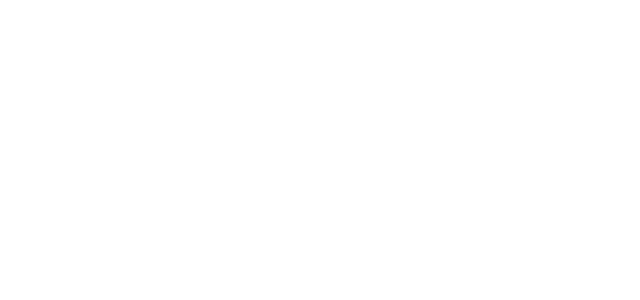
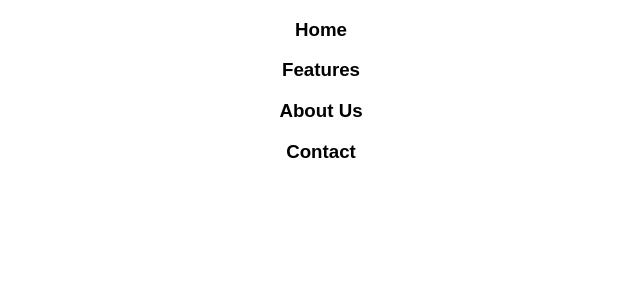
Before and after one commit to coopterrones/poppn-web, a React (Create React App) app: page / in a window 1280 px wide. Shown: the top 300 px of the page, without its empty margins (319-959 px from the left). Built offline with nearby package versions, Linux system fonts and the light colour scheme.

Commit message:
Nav items created -- rendering nav within App -- needs styling and links

```diff
--- a/src/App.js
+++ b/src/App.js
@@ -1,7 +1,12 @@
 import "./App.scss";
+import Nav from "./Components/Nav/index";
 
 function App() {
-  return <div className="App"></div>;
+  return (
+    <section className="App">
+      <Nav />
+    </section>
+  );
 }
 
 export default App;
--- a/src/Components/Nav/index.js
+++ b/src/Components/Nav/index.js
@@ -1,7 +1,16 @@
 import React from "react";
+import NavItem from "../NavItem/index";
+import './Nav.scss';
 
 const Nav = () => {
-  return <section className="nav-container"></section>;
+  return (
+    <section className="nav-container">
+      <NavItem itemName="Home"/>
+      <NavItem itemName="Features"/>
+      <NavItem itemName="About Us"/>
+      <NavItem itemName="Contact"/>
+    </section>
+  );
 };
 
 export default Nav;
--- /dev/null
+++ b/src/Components/NavItem/index.js
@@ -0,0 +1,12 @@
+import React from "react";
+import "./NavItem.scss";
+
+const NavItem = ({ itemName }) => {
+  return (
+    <div className="nav-item-container">
+      <h3 className="nav-item-text">{itemName}</h3>
+    </div>
+  );
+};
+
+export default NavItem;
```
Also changed, not shown: src/Components/NavItem/NavtItem.js (deleted, +0 -11 lines).
